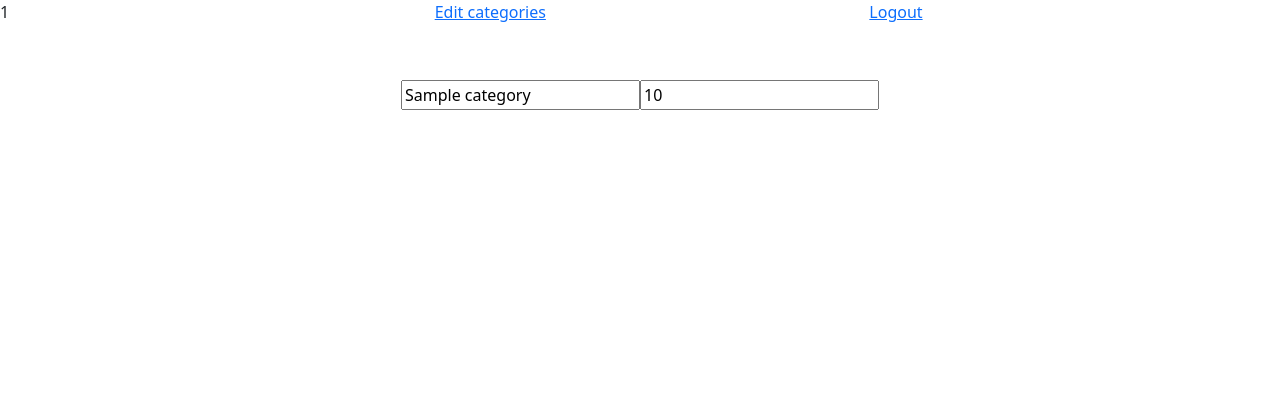
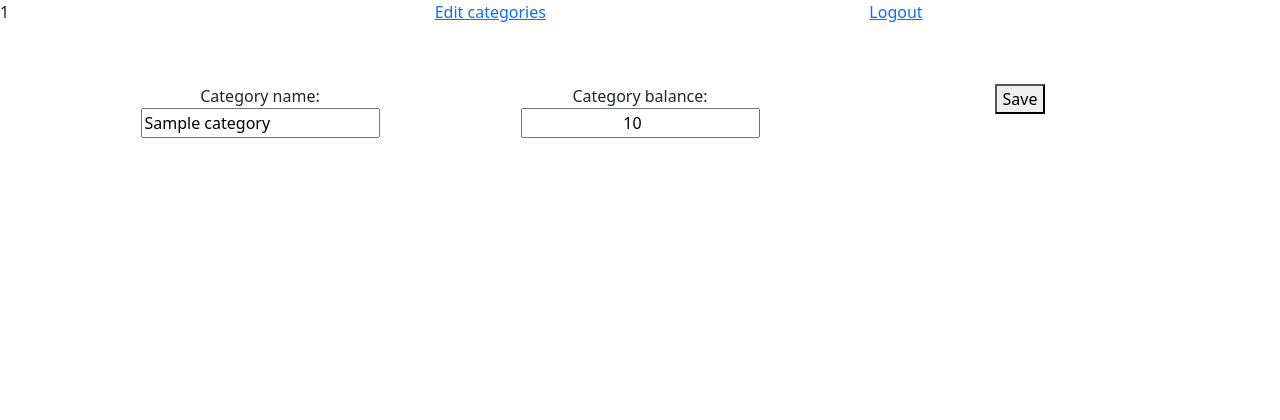
Before and after one commit to evinlort/bank_balance_control, a Flask app: template src/webapp/templates/category/category.html in a window 1280 px wide. Shown: the top 420 px of the page. Run offline with Flask 2, Linux system fonts and the light colour scheme; the template is opened without the code that fills it: most values are stand-ins (such as "Sample title", 1, 10 or a date in 2020); parts of the project's set-up code (start-up, migrations or seed data) failed here and were passed over; some libraries are stand-ins or nearby versions.

Commit message:
BBC-8 - Show edit cat page. JS file added

```diff
--- a/src/webapp/templates/category/category.html
+++ b/src/webapp/templates/category/category.html
@@ -1,11 +1,22 @@
 {% extends "base.html" %}
 {% block page_body %}
-    <div>
+<div class="container">
         {% for category in params.categories %}
-        <div><input type="text" value="{{ category.name|e }}" /><input type="number" value="{{ category.balance }}"/></div>
+        <div class="row my-1" id="cat_name_{{ category.name|e }}">
+            <div class="col-4">
+                <span>Category name: </span><input name="category_name" type="text" value="{{ category.name|e }}" />
+            </div>
+            <div class="col-4">
+                <span>Category balance: </span><input class="text-center" name="category_balance" type="number" value="{{ category.balance }}"/>
+            </div>
+            <div class="col-4">
+                <button class="save_edited_category text-start">Save</button>
+            </div>
+        </div>
         {% endfor %}
     </div>
     {% endblock %}
 
     {% block javascript %}
+        {% include  "category/category.js" %}
     {% endblock %}
--- /dev/null
+++ b/src/webapp/templates/category/category.js
@@ -0,0 +1,5 @@
+$(".save_edited_category").on("click", e => {
+    $(e.target).parent().parent().find("div").each((i, elem) => {
+        log($(elem).find("input").val())
+    })
+})
```
Also changed, not shown: src/webapp/api/category_api.py (+7 -2 lines). Lines whose indentation alone changed are shown as unchanged.
